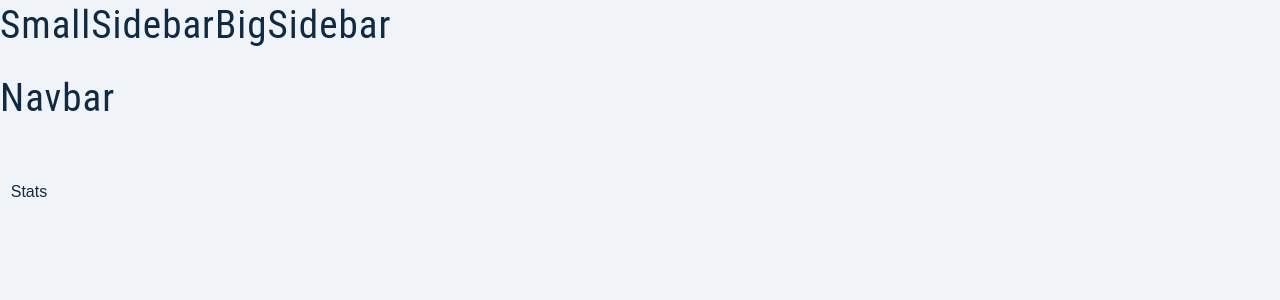
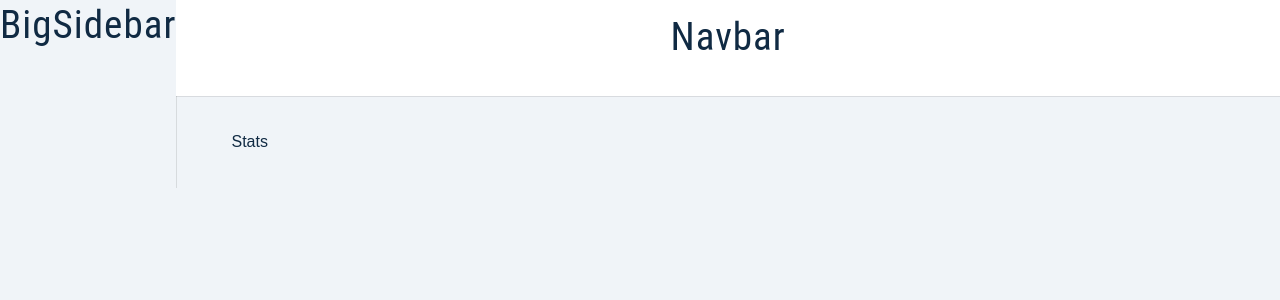
Before and after one commit to srdjo99/jobster-react, a React (Create React App) app: page / in a window 1280 px wide. Shown: the top 300 px of the page. Built offline with nearby package versions, Linux system fonts and the light colour scheme.

Commit message:
SharedLayout structure

```diff
--- a/src/components/BigSidebar.tsx
+++ b/src/components/BigSidebar.tsx
@@ -1,7 +1,13 @@
 import React, { ReactElement } from "react";
 
+import Wrapper from "../assets/wrappers/BigSidebar";
+
 const BigSidebar = (): ReactElement => {
-  return <h2>BigSidebar</h2>;
+  return (
+    <Wrapper>
+      <h2>BigSidebar</h2>
+    </Wrapper>
+  );
 };
 
 export default BigSidebar;
--- a/src/components/Navbar.tsx
+++ b/src/components/Navbar.tsx
@@ -1,7 +1,13 @@
 import React, { ReactElement } from "react";
 
+import Wrapper from "../assets/wrappers/Navbar";
+
 const Navbar = (): ReactElement => {
-  return <h2>Navbar</h2>;
+  return (
+    <Wrapper>
+      <h2>Navbar</h2>
+    </Wrapper>
+  );
 };
 
 export default Navbar;
--- a/src/components/SmallSidebar.tsx
+++ b/src/components/SmallSidebar.tsx
@@ -1,7 +1,13 @@
 import React, { ReactElement } from "react";
 
+import Wrapper from "../assets/wrappers/SmallSidebar";
+
 const SmallSidebar = (): ReactElement => {
-  return <h2>SmallSidebar</h2>;
+  return (
+    <Wrapper>
+      <h2>SmallSidebar</h2>
+    </Wrapper>
+  );
 };
 
 export default SmallSidebar;
```
